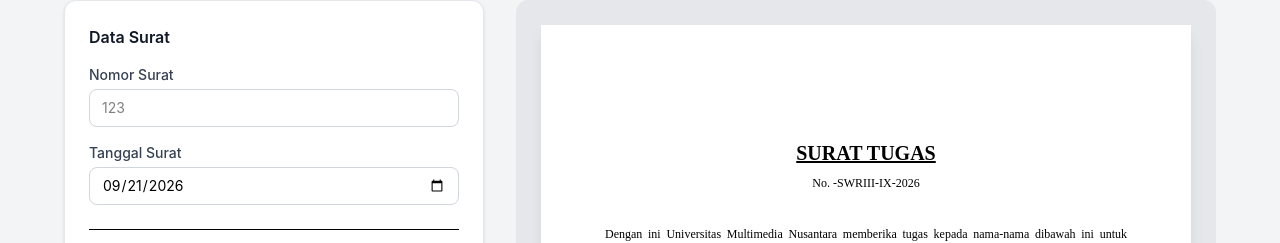
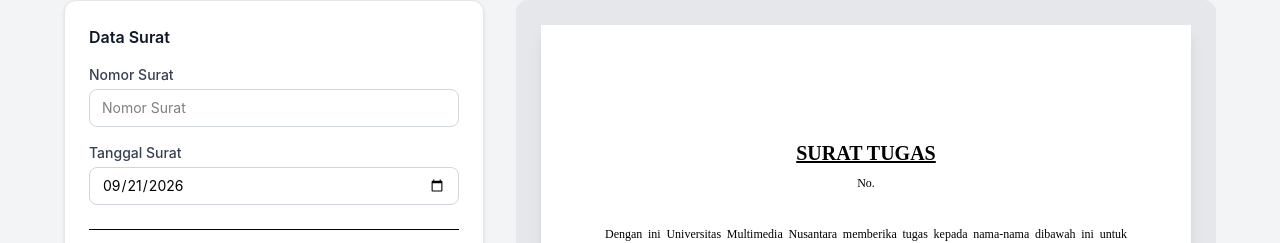
Before and after one commit to TipenHans/web-surat-tugas, a Next.js app: page /surat-tugas-mahasiswa in a window 1280 px wide. Both pictures are taken after a click on the button "Preview Surat". Shown: the part 128-371 px from the top of the page. Built offline with nearby package versions, Linux system fonts and the light colour scheme.

Commit message:
revisi nomor surat

```diff
--- a/app/(pages)/generate-surat/page.tsx
+++ b/app/(pages)/generate-surat/page.tsx
@@ -210,7 +210,7 @@ export default function SuratPage() {
       }
 
       const nomorSurat = form.nomorSurat
-        ? `${form.nomorSurat}-SWRIII-IX-2026`
+        ? `${form.nomorSurat}`
         : "Tanpa-Nomor";
 
       const namaKegiatan = form.namaKegiatan
@@ -275,7 +275,7 @@ export default function SuratPage() {
                   onChange={(value) =>
                     handleChange("nomorSurat", value)
                   }
-                  placeholder="123"
+                  placeholder="Nomor"
                 />
               </div>
 
@@ -564,7 +564,7 @@ export default function SuratPage() {
                   </h1>
 
                   <p className="mt-1">
-                    No. {form.nomorSurat + "-SWRIII-IX-2026"}
+                    No. {form.nomorSurat}
                   </p>
                 </div>
 
--- a/app/(pages)/surat-tugas-mahasiswa/page.tsx
+++ b/app/(pages)/surat-tugas-mahasiswa/page.tsx
@@ -241,7 +241,7 @@ export default function SuratPage() {
     }
 
       const nomorSurat = form.nomorSurat
-        ? `${form.nomorSurat}-SWRIII-IX-2026`
+        ? `${form.nomorSurat}`
         : "Tanpa-Nomor";
 
       const namaKegiatan = form.namaLomba
@@ -306,7 +306,7 @@ export default function SuratPage() {
                   onChange={(value) =>
                     handleChange("nomorSurat", value)
                   }
-                  placeholder="123"
+                  placeholder="Nomor Surat"
                 />
               </div>
 
@@ -606,7 +606,7 @@ export default function SuratPage() {
                   </h1>
 
                   <p className="mt-1">
-                    No. {form.nomorSurat + "-SWRIII-IX-2026"}
+                    No. {form.nomorSurat}
                   </p>
                 </div>
 
```
